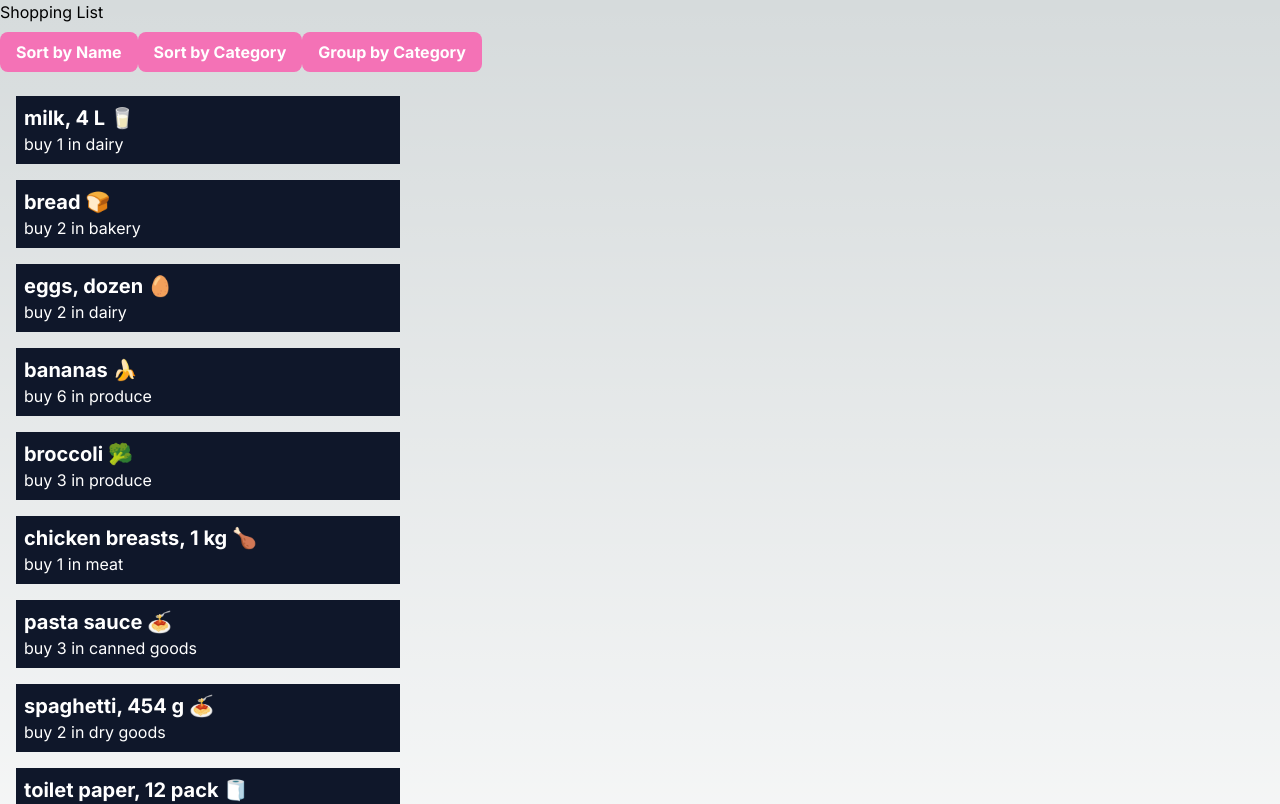
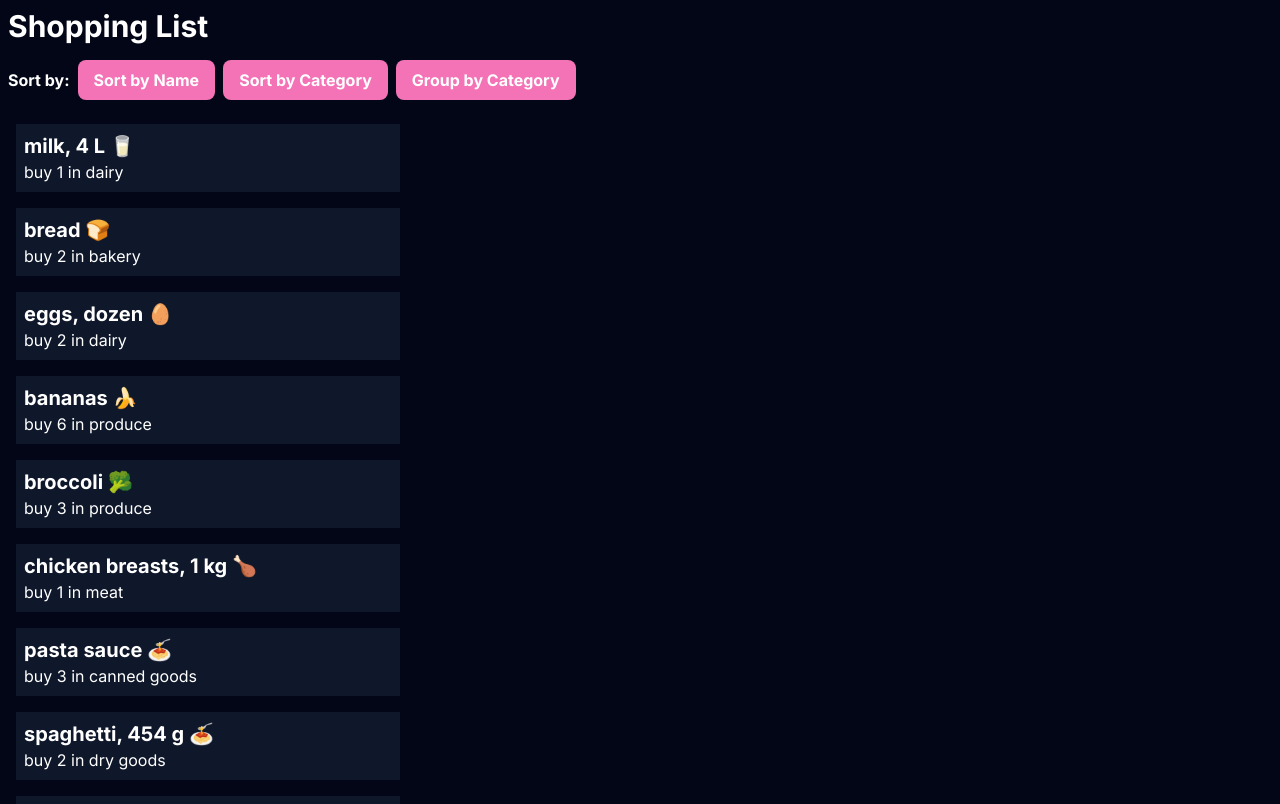
Before and after one commit to ChonthichaJessie/cprg306-assignments, a Next.js app: page /week-5 in a window 1280 px wide. Shown: the top 804 px of the page. Built offline with nearby package versions, Linux system fonts and the light colour scheme.

Commit message:
styling week5, finalized

```diff
--- a/app/week-5/item-list.js
+++ b/app/week-5/item-list.js
@@ -4,9 +4,12 @@ import { useState } from "react";
 import allItems from "./items.json";
 import GroupedItems from "./groupedItems";
 
-const sortByName = (a, b) => (a.name < b.name ? -1 : a.name > b.name ? 1 : 0);
-const sortByCategory = (a, b) =>
-  a.category < b.category ? -1 : a.category > b.category ? 1 : 0;
+const sortByName = (a, b) => {
+  a.name < b.name;
+};
+const sortByCategory = (a, b) => {
+  a.category < b.category;
+};
 const groupByCategory = () => {
   const groupedData = {};
   const allItemsForGrouping = [...allItems];
@@ -39,14 +42,16 @@ const ItemList = () => {
 
   return (
     <div>
+      <div class ="md:flex items-center">
+        <h1 class="text-white font-bold m-2" >Sort by: </h1>
         <button
-        class="bg-pink-400 hover:bg-pink-500 active:bg-pink-400 text-white font-bold py-2 px-4 rounded-lg mt-2 mb-2"
+          class="bg-pink-400 hover:bg-pink-500 active:bg-pink-400 text-white font-bold py-2 px-4 rounded-lg mt-2 mb-2 mr-2"
           onClick={sortByName}
         >
           Sort by Name
         </button>
         <button
-        class="bg-pink-400 hover:bg-pink-500 active:bg-pink-400 text-white font-bold py-2 px-4 rounded-lg mt-2 mb-2"
+          class="bg-pink-400 hover:bg-pink-500 active:bg-pink-400 text-white font-bold py-2 px-4 rounded-lg mt-2 mb-2 mr-2"
           onClick={sortByCategory}
         >
           Sort by Category
@@ -57,15 +62,11 @@ const ItemList = () => {
         >
           Group by Category
         </button>
+      </div>
       {groups
         ? sortedGroupNames.map((category) => {
             const items = allItemsByGroup[category];
-            return (
-              <GroupedItems
-                category={category}
-                items={items}
-              />
-            );
+            return <GroupedItems category={category} items={items} />;
           })
         : items.map((item) => {
             return (
@@ -80,5 +81,4 @@ const ItemList = () => {
   );
 };
 
-
-export default ItemList
+export default ItemList;
--- a/app/week-5/page.js
+++ b/app/week-5/page.js
@@ -5,8 +5,8 @@ const Page = () => {
 
 
     return (
-        <main>
-            <h1>Shopping List</h1>
+        <main class="bg-slate-950 md:flex flex-col ">
+            <h1 class="text-3xl font-bold m-2 text-white">Shopping List</h1>
             <ItemList/>
         </main>
 
```
Lines whose indentation alone changed are shown as unchanged.
